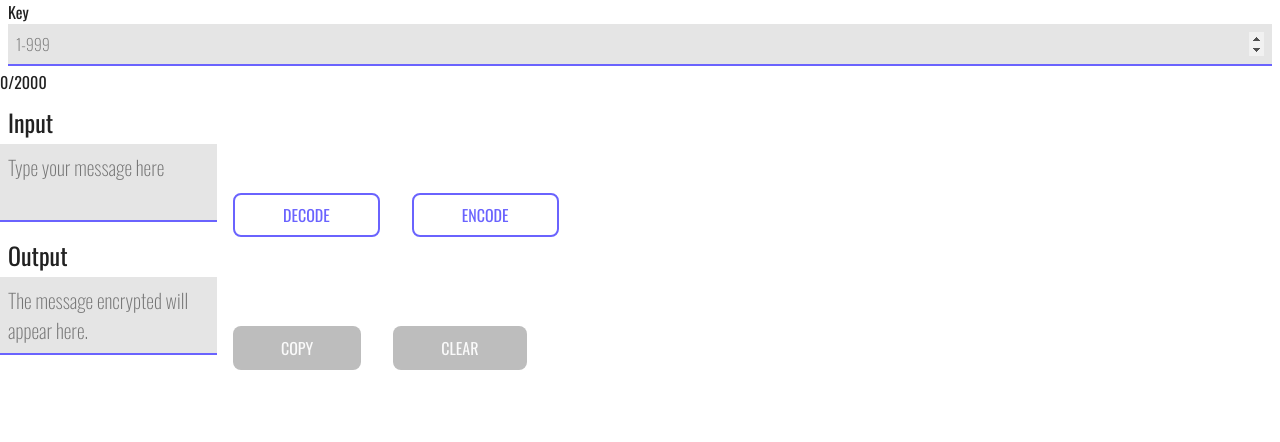
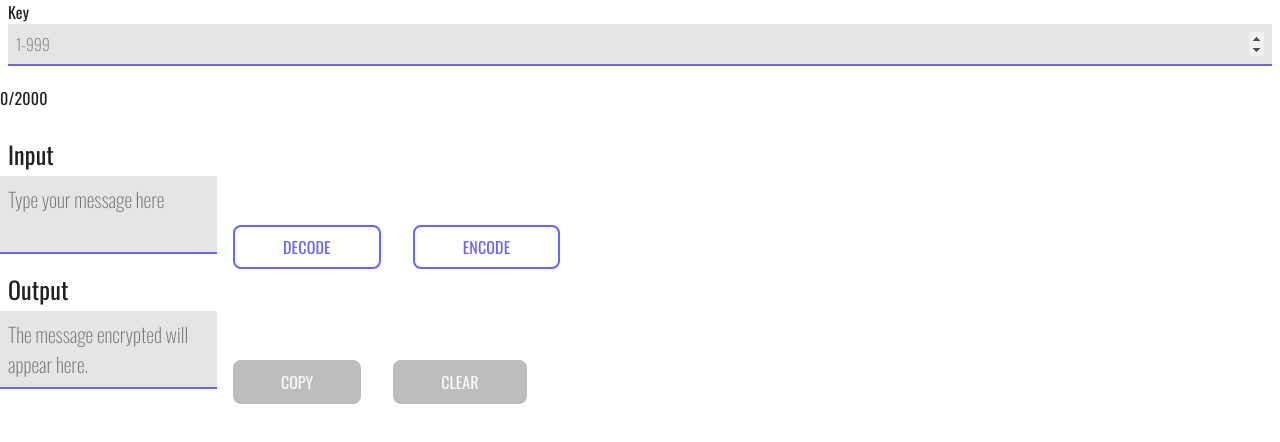
Before and after one commit to beatrizpenalva/cipher, a React (Create React App) app: page / in a window 1280 px wide. Shown: the top 442 px of the page. Built offline with nearby package versions, Linux system fonts and the light colour scheme.

Commit message:
chore: adding material css reset

```diff
--- a/package.json
+++ b/package.json
@@ -3,6 +3,9 @@
   "version": "0.1.0",
   "private": true,
   "dependencies": {
+    "@emotion/react": "^11.4.1",
+    "@emotion/styled": "^11.3.0",
+    "@material-ui/core": "^5.0.0-beta.5",
     "@material-ui/styles": "^4.11.4",
     "@testing-library/jest-dom": "^5.14.1",
     "@testing-library/react": "^11.2.7",
--- a/src/App.js
+++ b/src/App.js
@@ -1,4 +1,5 @@
 import React, { useState, useEffect } from "react";
+import CssBaseline from "@material-ui/core/CssBaseline";
 import Button from "./atoms/Button";
 import BoxMessage from "./atoms/BoxMessage";
 import Counter from "./atoms/Counter";
@@ -62,6 +63,8 @@ function App() {
   };
 
   return (
+    <>
+      <CssBaseline />
       <div className="App">
         <InputNumber
           label={"Key"}
@@ -88,9 +91,14 @@ function App() {
           readOnly={true}
           value={messageEncrypted}
         />
-      <Button func={copyBtnLabel} action={copyOutput} disabled={copyBtnState} />
+        <Button
+          func={copyBtnLabel}
+          action={copyOutput}
+          disabled={copyBtnState}
+        />
         <Button func={"clear"} action={clearOutput} disabled={clearBtnState} />
       </div>
+    </>
   );
 }
 
--- a/src/index.css
+++ /dev/null
@@ -1,6 +0,0 @@
-* {
-  box-sizing: border-box;
-  margin: 0;
-  padding: 0;
-  text-decoration: none;
-}
--- a/src/index.js
+++ b/src/index.js
@@ -1,6 +1,5 @@
 import React from 'react';
 import ReactDOM from 'react-dom';
-import './index.css';
 import App from './App';
 import reportWebVitals from './reportWebVitals';
 
```
Also changed, not shown: 1 other file (tests, documents, lock files or other folders). Lines whose indentation alone changed are shown as unchanged.
